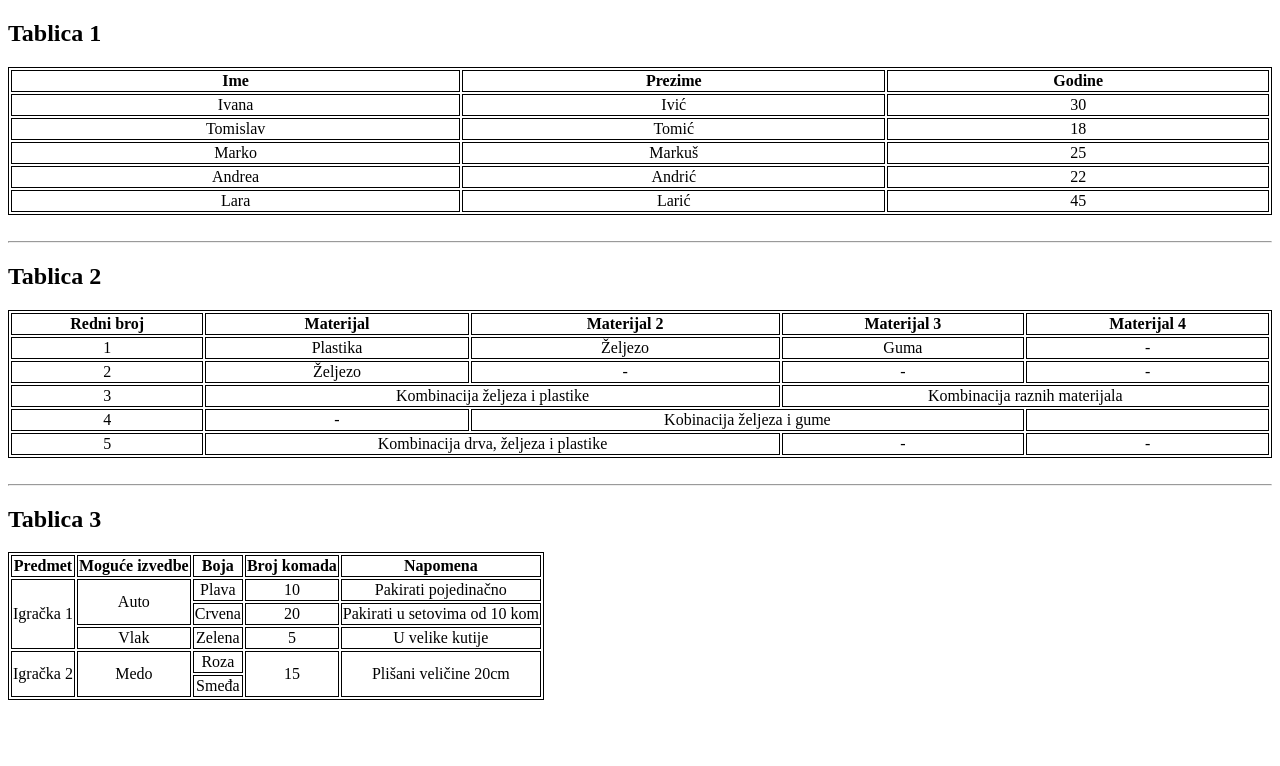
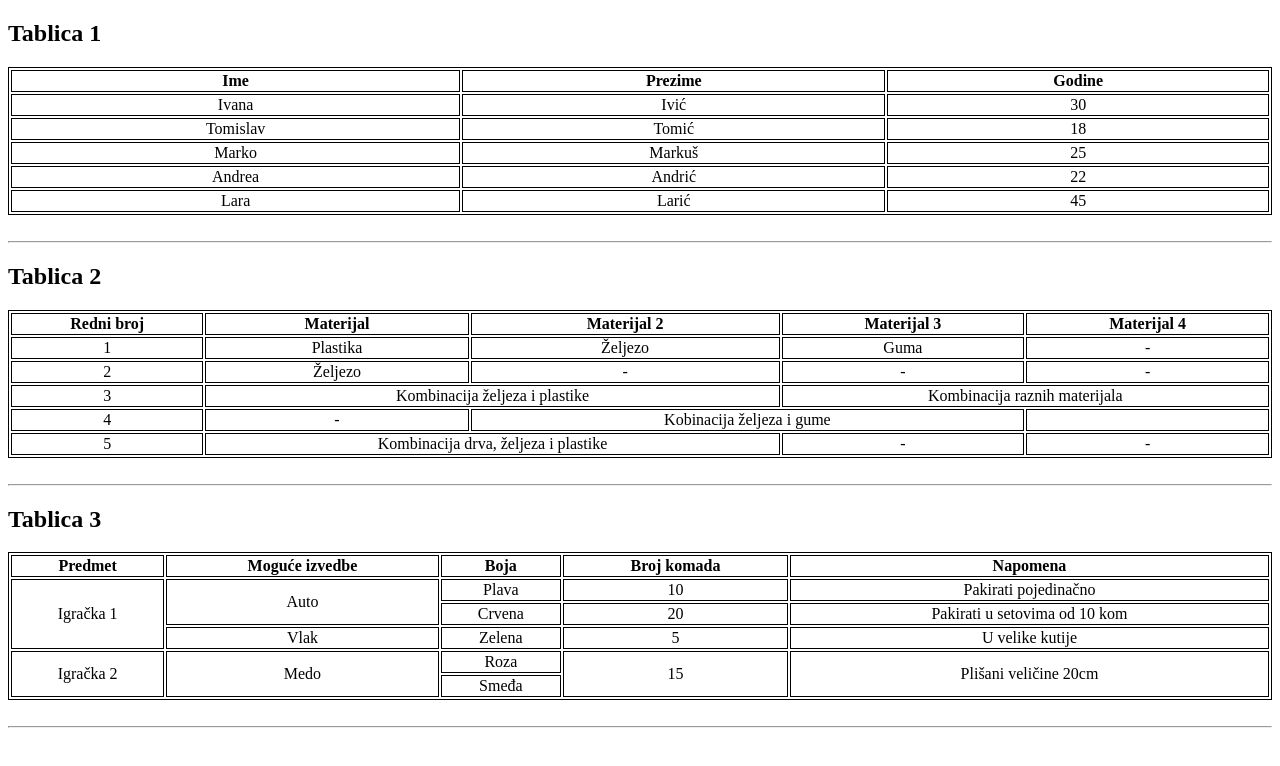
Before and after one commit to boka159/algebra.vjezba.html.1, a plain HTML site: page stranice/tablice.html in a window 1280 px wide. Drawn offline with Linux system fonts and the light colour scheme.

Commit message:
ispravak

```diff
--- a/stranice/tablice.html
+++ b/stranice/tablice.html
@@ -101,7 +101,7 @@
 <hr>
     <section>
         <h2 id="#Tablica3">Tablica 3</h2>
-        <table>
+        <table style="width: 100%;">
             <thead>
                 <tr>
                     <th>Predmet</th>
@@ -141,5 +141,7 @@
             </tbody>
         </table>
     </section>
+<br>
+<hr>
 </body>
 </html>
```
